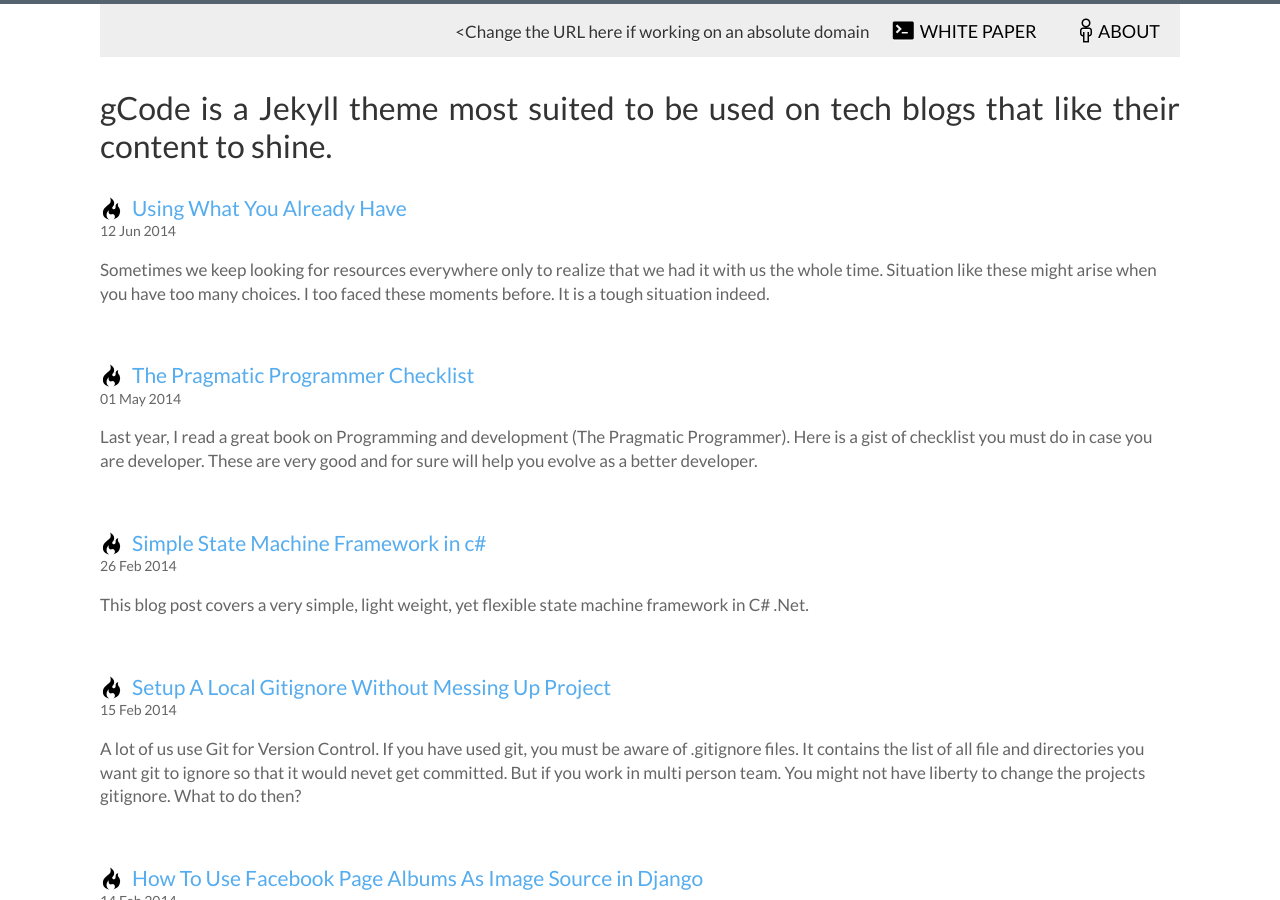
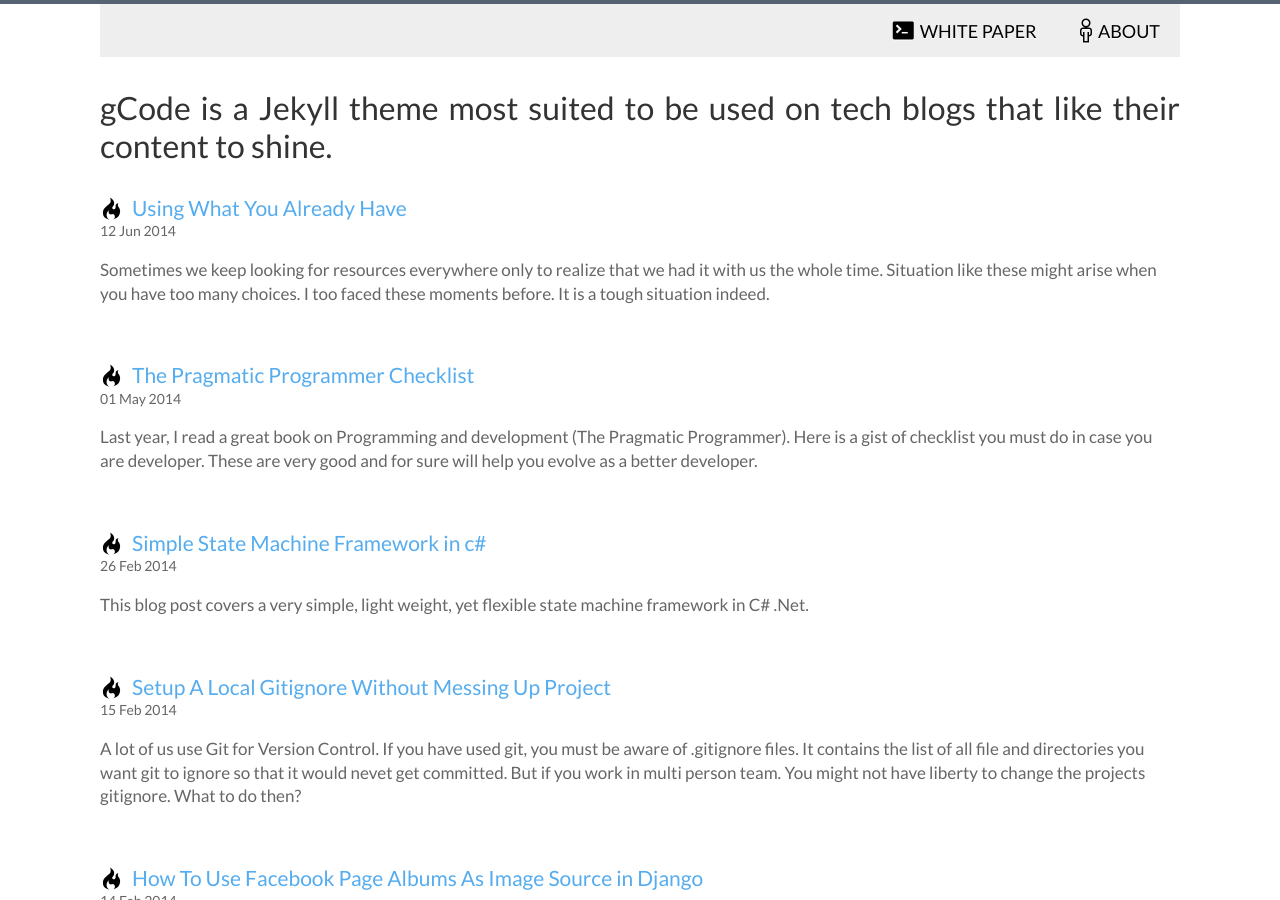
Before and after one commit to theicfire/vimsheet, a Jekyll site: the page built from index.html, in a window 1280 px wide and 900 px high. Built offline with Jekyll 4.4.1, drawn with Linux system fonts in a browser that asks for light colours; Markdown is read by kramdown in place of the engine named in the settings; the list of posts is cut into pages by our own code; some of the changed lines change nothing that is shown.

Commit message:
add correct url for css

```diff
--- a/_config.yml
+++ b/_config.yml
@@ -1,7 +1,7 @@
 name: White Paper
 markdown: redcarpet
 pygments: true
-url: http://vinitkumar.me/gcode
+url: http://vinitkumar.me/white-paper
 paginate: 8
 description:     Jekyll theme for Programmers
 intro: gCode is a Jekyll theme most suited to be used on tech blogs that like their content to shine.
--- a/_includes/header.html
+++ b/_includes/header.html
@@ -1,7 +1,7 @@
 <div class="header-container">
   <header>
       <ul class="nav">
-        <<!-->Change the  URL here if working on an absolute domain </!-->
+        <!--Change the  URL here if working on an absolute domain-->
         <li><a href="/white-paper"><span class="mega-octicon octicon-terminal" style="margin-right: 6px;"></span>White Paper</a></li>
         <li><a href="/white-paper/about"><span class="mega-octicon octicon-person" style="margin-right: 6px;"></span>About</a></li>
       </ul>
```
